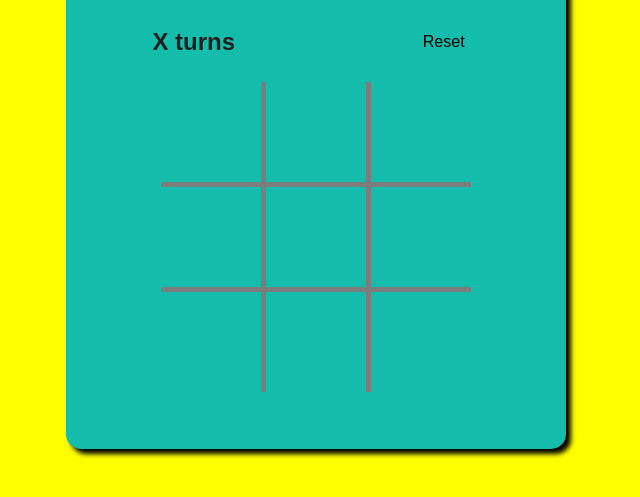
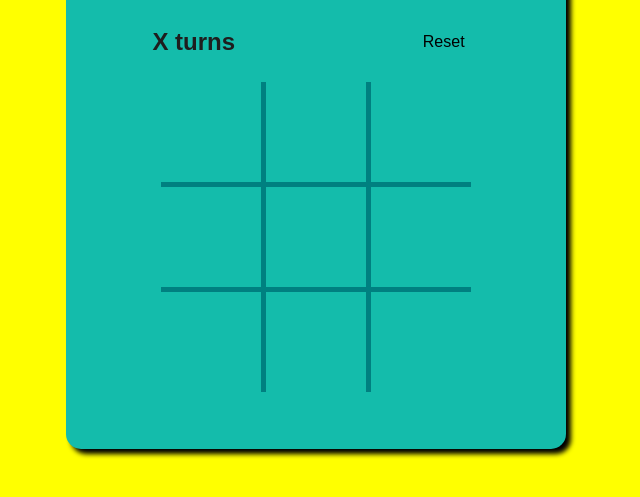
Before and after one commit to theSaswat/tic-tac-toe-, a plain HTML site: page index.html in a window 1280 px wide. Shown: the part 209-706 px from the top of the page, without its empty margins (324-964 px from the left). Drawn offline with Linux system fonts and the light colour scheme.

Commit message:
Update index.html

```diff
--- a/index.html
+++ b/index.html
@@ -63,7 +63,7 @@
             grid-template-rows: repeat(3,1fr);
             margin: 15px;
 
-            background-color: #7c7c7c;
+            background-color: teal;
 
         }
         .cell{
```
